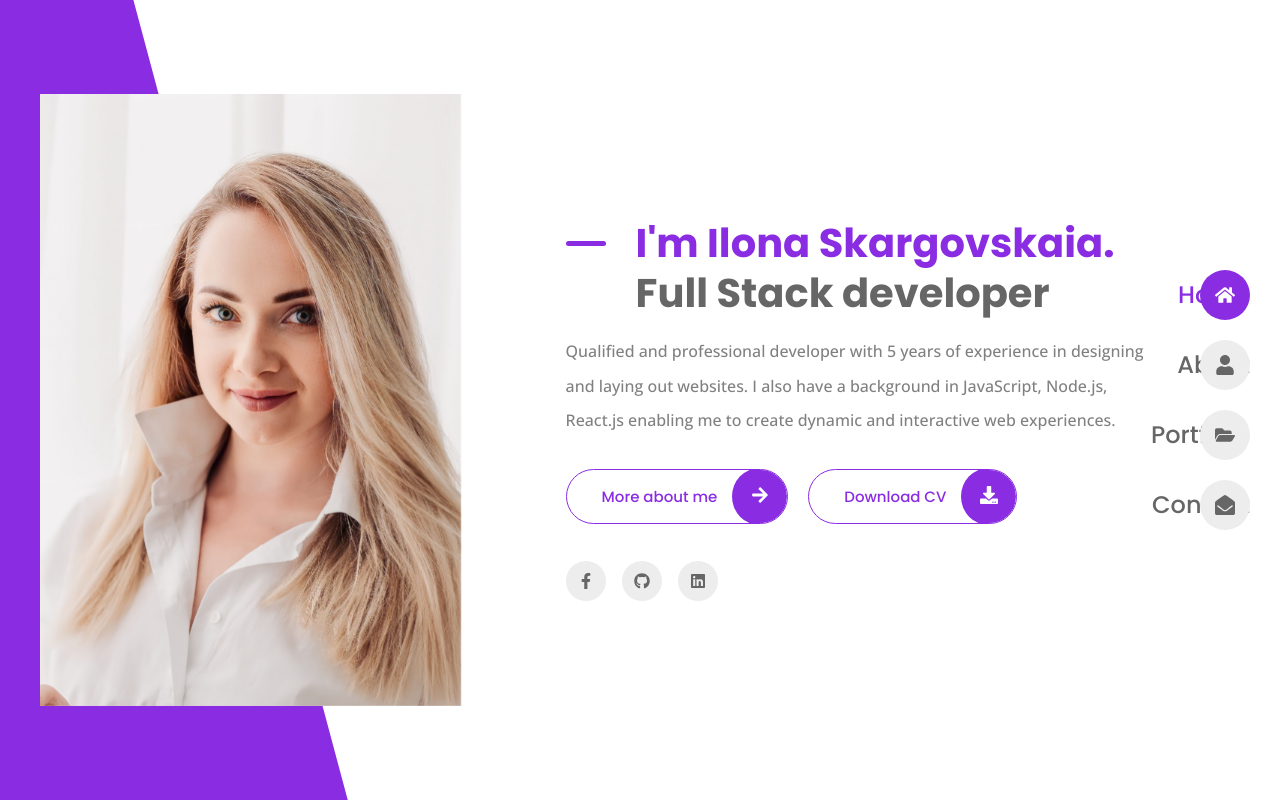
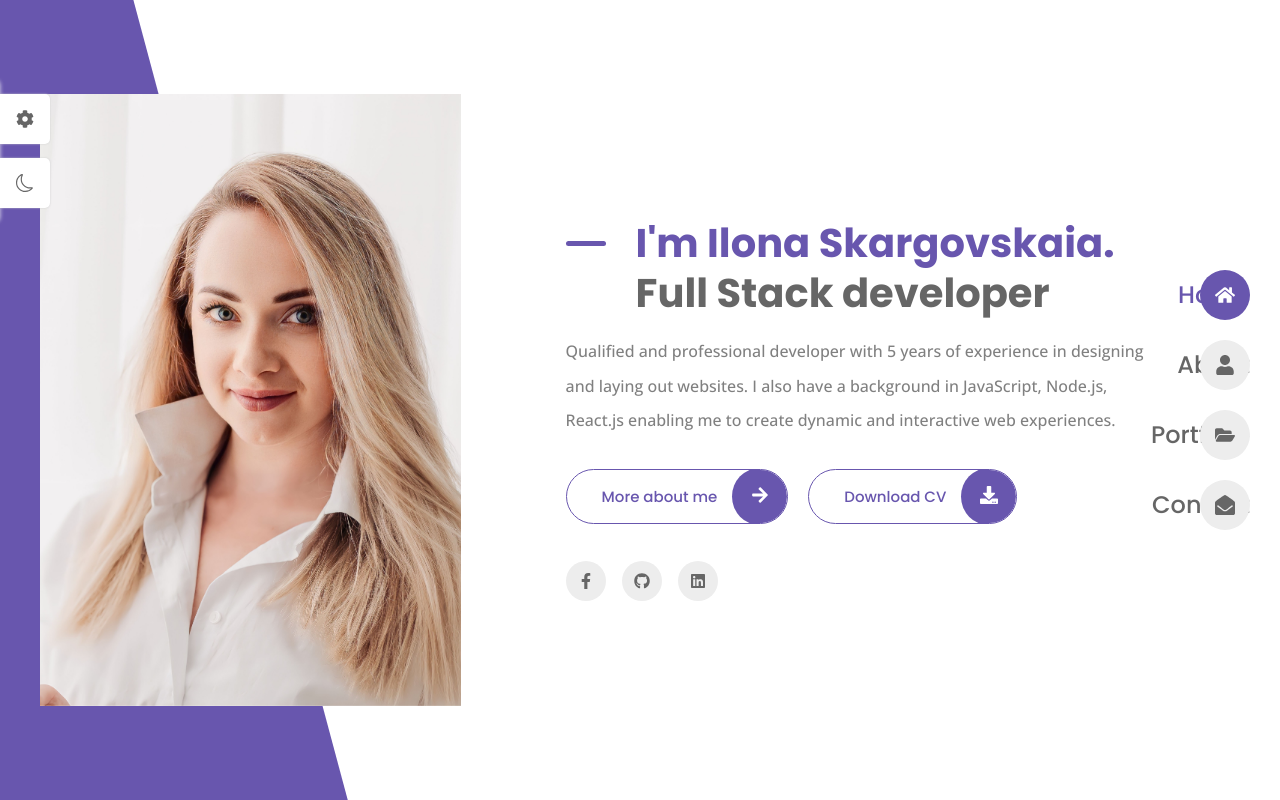
Before and after one commit to IlonaSkargovskaia/portfolio, a React (Create React App) app in the folder client/: page / in a window 1280 px wide. Built offline with nearby package versions, Linux system fonts and the light colour scheme.

Commit message:
feat: added style switcher

```diff
--- a/client/src/App.css
+++ b/client/src/App.css
@@ -11,7 +11,7 @@
     /* Colors */
     /* Color mode - HSL */
 
-    --first-color: hsl(271, 76%, 53%);
+    --first-color: hsl(252, 35%, 51%);
     --title-color: hsl(0, 0%, 40%);
     --text-color: hsl(0, 0%, 50%);
     --body-color: hsl(0, 0%, 100%);
--- a/client/src/App.js
+++ b/client/src/App.js
@@ -6,13 +6,14 @@ import Home from './pages/home/Home';
 import About from './pages/about/About';
 import Portfolio from './pages/portfolio/Portfolio';
 import Contact from './pages/contact/Contact';
+import Themes from './components/Themes';
 
 
 function App() {
   return (
     <>
     <Navbar />
-
+    <Themes />
       <Routes>
         <Route index element={<Home />} />
         <Route path='about' element={<About />} />
--- /dev/null
+++ b/client/src/components/ThemeItem.jsx
@@ -0,0 +1,9 @@
+import React from 'react'
+
+const ThemeItem = ({color, img, changeColor}) => {
+  return (
+    <img src={img} alt="" className="theme__img" onClick={() => {changeColor(color)}}/>
+  )
+}
+
+export default ThemeItem
--- /dev/null
+++ b/client/src/components/Themes.jsx
@@ -0,0 +1,45 @@
+import React, { useEffect, useState } from "react";
+import { themes } from "../data";
+import ThemeItem from "./ThemeItem";
+import { FaCog } from "react-icons/fa";
+import { BsSun, BsMoon } from "react-icons/bs";
+import "./themes.css";
+
+const Themes = () => {
+    const [showSwitcher, setShowSwitcher] = useState(false);
+    const [color, setColor] = useState('');
+
+    const changeColor = (color) => {
+        setColor(color);
+    };
+
+    useEffect(() => {
+        document.documentElement.style.setProperty('--first-color', color)
+    }, [color])
+
+    return (
+        <div className={`${showSwitcher ? 'show-switcher' : ''} style__switcher`}>
+            <div
+                className="style__switcher-toggler"
+                onClick={() => setShowSwitcher(!showSwitcher)}
+            >
+                <FaCog />
+            </div>
+
+            <div className="theme__toggler">
+                <BsMoon />
+            </div>
+
+            <h3 className="style__switcher-title">Style Switcher</h3>
+            <div className="style__switcher-items">
+                {themes.map((theme, index) => {
+                    return <ThemeItem key={index} {...theme} changeColor={changeColor}/>;
+                })}
+            </div>
+
+            <div className="style__switcher-close" onClick={() => setShowSwitcher(!showSwitcher)}>&times;</div>
+        </div>
+    );
+};
+
+export default Themes;
--- /dev/null
+++ b/client/src/components/themes.css
@@ -0,0 +1,86 @@
+.style__switcher{
+    position: fixed;
+    left: 0;
+    top: 10%;
+    background-color: var(--text-white);
+    width: 220px;
+    padding: 15px;
+    box-shadow: 0 0 4px rgba(255,255,255,0.8);
+    z-index: 100;
+    transform: translateX(-100%);
+    transition: all .3s ease;
+}
+
+.show-switcher{
+    transform: translateX(0);
+}
+
+.style__switcher,
+.style__switcher-toggler,
+.theme__toggler{
+    border-radius: 0 5px 5px 0;
+}
+
+.style__switcher-items{
+    display: grid;
+    grid-template-columns: repeat(5, 1fr);
+    column-gap: 4px;
+    row-gap: 8px;
+}
+
+.style__switcher-title,
+.style__switcher-toggler,
+.theme__toggler,
+.style__switcher-close{
+    color: hsl(0, 0%, 40%)
+}
+
+.style__switcher-title{
+    font-size: var(--small-font-size);
+    font-weight: var(--weight-600);
+    border-bottom: 1px solid hsl(0, 0%, 85%);
+    padding-bottom: 5px;
+    margin-bottom: 15px;
+}
+
+.theme__img{
+    width: 30px;
+    cursor: pointer;
+}
+
+.style__switcher-toggler,
+.theme__toggler{
+    position: absolute;
+    left: 100%;
+    background-color: var(--text-white);
+    width: 50px;
+    height: 50px;
+    font-size: var(--large-font-size);
+    cursor: pointer;
+    display: grid;
+    place-items: center;
+    box-shadow: 0 0 2px hsl(0, 0%, 80%);
+    transition: all .3s ease;
+}
+
+.show-switcher .style__switcher-toggler,
+.show-switcher .theme__toggler{
+    left: -100%;
+
+}
+
+.style__switcher-toggler{
+    top: 10%
+}
+
+.theme__toggler{
+    bottom: 10%;
+}
+
+.style__switcher-close{
+    cursor: pointer;
+    font-size: var(--h2-font-size);
+    position: absolute;
+    top: 2%;
+    right: 15px;
+}
--- a/client/src/pages/home/home.css
+++ b/client/src/pages/home/home.css
@@ -1,6 +1,3 @@
-body{
-    /* background-color: hsl(12deg 16.13% 93.92%);; */
-}
 
 .home {
     grid-template-columns: 4.32fr 7.68fr;
@@ -9,12 +6,10 @@ body{
     padding: 40px;
 }
 
+
 .home__img{
     height: 85%;
     object-fit: cover;
-    z-index: 1;
-    /* border-radius: 30px;
-    box-shadow: 0 0 8px hsla(0, 0%, 0%, 0.3); */
 }
 
 .home__data{
@@ -60,4 +55,16 @@ body{
     top: -50%;
     left: -83%;
     transform: rotate(-15deg);
+    z-index: -1;
 }
+
+@media screen and (max-width: 820px) {
+    .home {
+        grid-template-columns: 1fr; /* Один столбец на всю ширину */
+    }
+
+    .home__content{
+        background-color: var(--text-white);
+        padding: 20px;
+    }
+}
```
